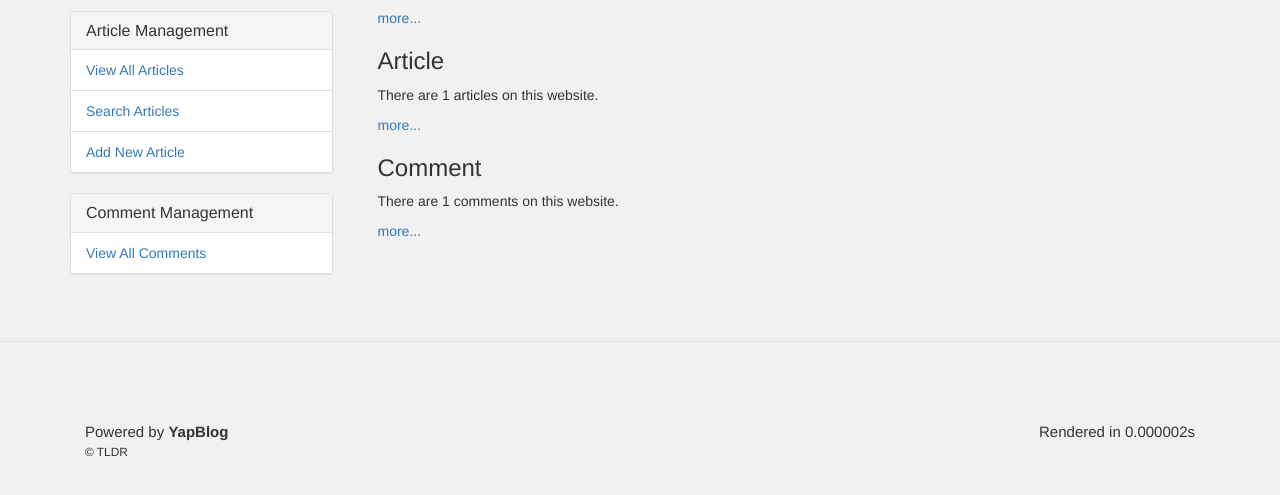
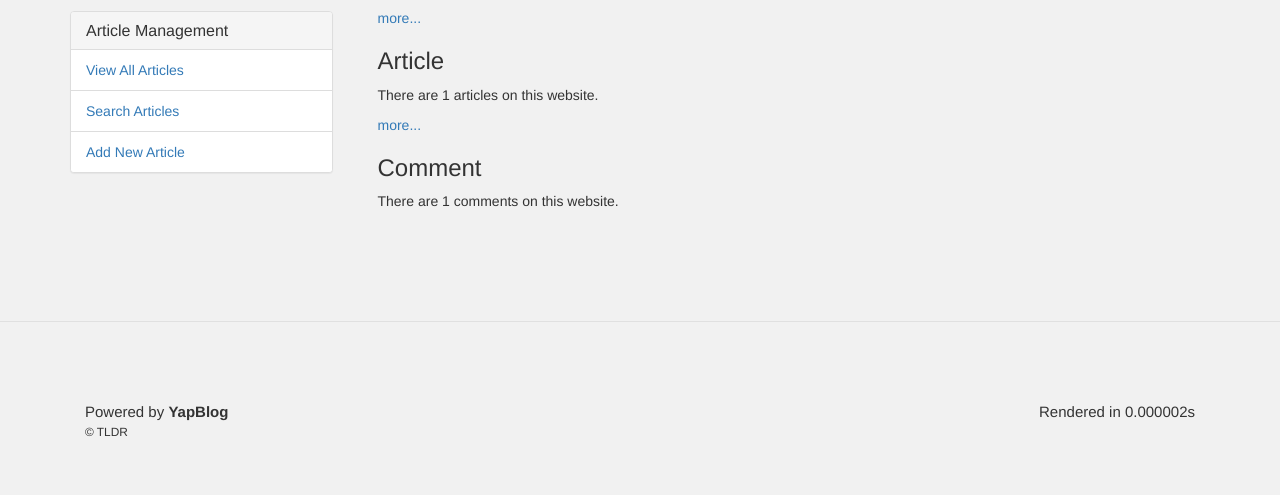
Before and after one commit to Fugoes/yapblog, a Flask app: page /admin in a window 1280 px wide. Shown: the part 203-698 px from the top of the page. Run offline with Flask 2, Linux system fonts and the light colour scheme; a user stored in the database is signed in; tables that the repository leaves empty hold one stand-in row (values such as "Sample post"); some libraries are stand-ins or nearby versions.

Commit message:
modify web page

```diff
--- a/yapblog/config.py
+++ b/yapblog/config.py
@@ -9,4 +9,4 @@ WEBSITE_NAME = "YapBlog"
 ADMIN_USER_NAME = "admin"
 ADMIN_USER_EMAIL = "admin@example.com"
 ADMIN_USER_PASSWORD = "admin"
-DEFAULT_BACKGROUND = "http://files.all-free-download.com//downloadfiles/wallpapers/1920_1200/lake_mountain_scenery_11495.jpg"
+DEFAULT_BACKGROUND = "https://www.walldevil.com/wallpapers/a44/lake-grass-green-wallpaper-monitor-desktopmobile-wallpapermania-screen-mountains-forest-landscape-wallpapers-nature.jpg"
--- a/yapblog/templates/admin/index.html
+++ b/yapblog/templates/admin/index.html
@@ -12,5 +12,4 @@
     <a href="/admin/article">more...</a>
     <h3>Comment</h3>
     <p>There are {{ info["comment_count"] }} comments on this website.</p>
-    <a href="/admin/comment">more...</a>
 {% endblock %}
--- a/yapblog/templates/archives.html
+++ b/yapblog/templates/archives.html
@@ -4,7 +4,7 @@
 {% endblock %}
 {% block content %}
     {% for (year, month), count, articles in time_and_posts %}
-        <h3>{{ year }}-{{ "%02d" % month }}</h3>
+        <h3>{{ monthname }}, {{ year }}</h3>
         {{ count }} {% if count == 1 %}post{% else %}posts{% endif %}
         {% include "element/post-list.html" %}
     {% endfor %}
--- a/yapblog/views/admin.py
+++ b/yapblog/views/admin.py
@@ -22,13 +22,6 @@ sidebar = SideBar(items=[
             SideBar.CollapsibleList.Item(link="/admin/article", text="View All Articles"),
             SideBar.CollapsibleList.Item(link="/admin/article/search", text="Search Articles"),
             SideBar.CollapsibleList.Item(link="/admin/article/add", text="Add New Article"),
-        ],
-    ),
-    SideBar.CollapsibleList(
-        id="comment-management",
-        title="Comment Management",
-        items=[
-            SideBar.CollapsibleList.Item(link="/admin/comment", text="View All Comments"),
         ],
     )
 ])
--- a/yapblog/views/index.py
+++ b/yapblog/views/index.py
@@ -118,8 +118,10 @@ def archives_year_month_get(year, month):
         datetime.datetime(year, month + 1, 1, 0, 0, 0) if month < 12 else datetime.datetime(
             year + 1, 1, 1, 0, 0, 0) - datetime.timedelta(days=1))).all()
     count = len(articles)
+    monthname = datetime.datetime(year, month, 1, 0, 0, 0).strftime("%B")
     return render_template("archives.html",
-                           title=str(year)+"-"+str(month)+" - "+config.WEBSITE_NAME,
+                           monthname=monthname,
+                           title=monthname+", "+str(year)+" - "+config.WEBSITE_NAME,
                            time_and_posts=[((year, month), count, articles)],
                            navbar=get_navbar("Archives"),
                            sidebar=gen_sidebar())
@@ -131,8 +133,10 @@ def archives_get():
     for (year, month), group in archives_data():
         articles = list(group)
         count = len(articles)
+        monthname = datetime.datetime(year, month, 1, 0, 0, 0).strftime("%B")
         time_and_posts.append(((year, month), count, articles))
     return render_template("archives.html",
+                           monthname=monthname,
                            title="Archives"+" - "+config.WEBSITE_NAME,
                            time_and_posts=time_and_posts,
                            navbar=get_navbar("Archives"),
```
